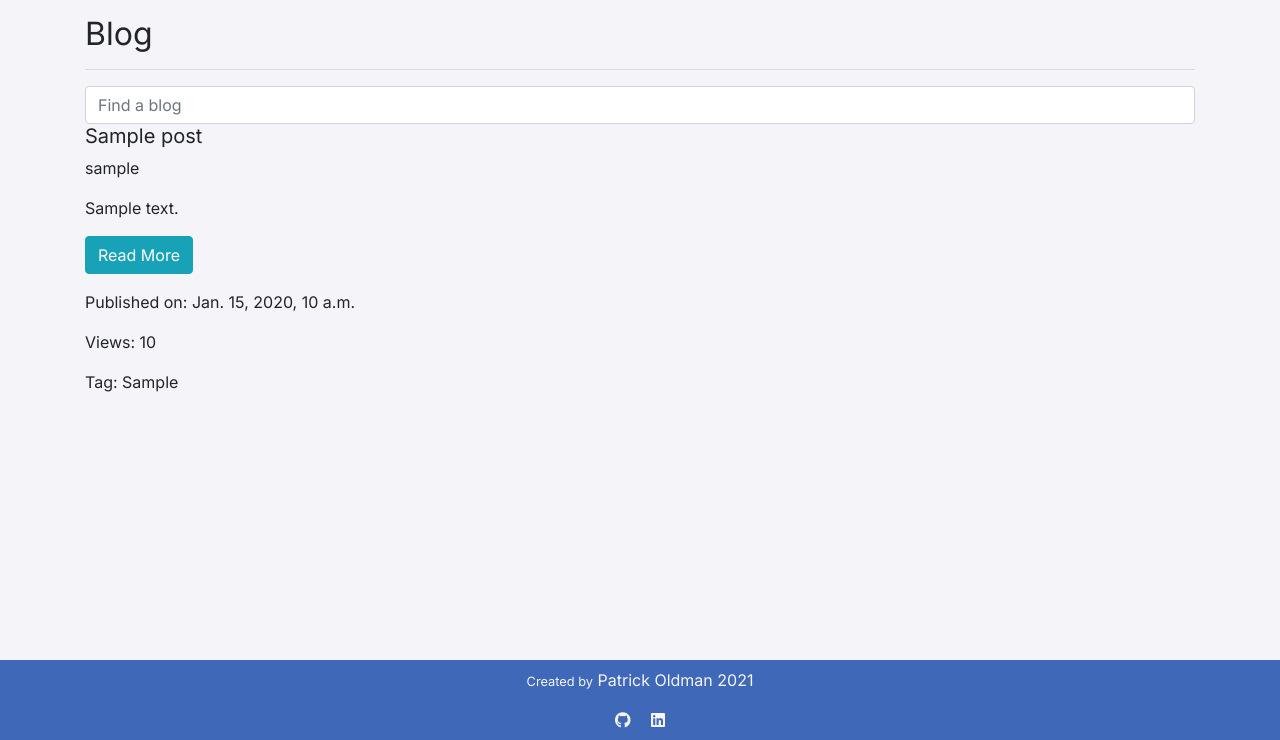
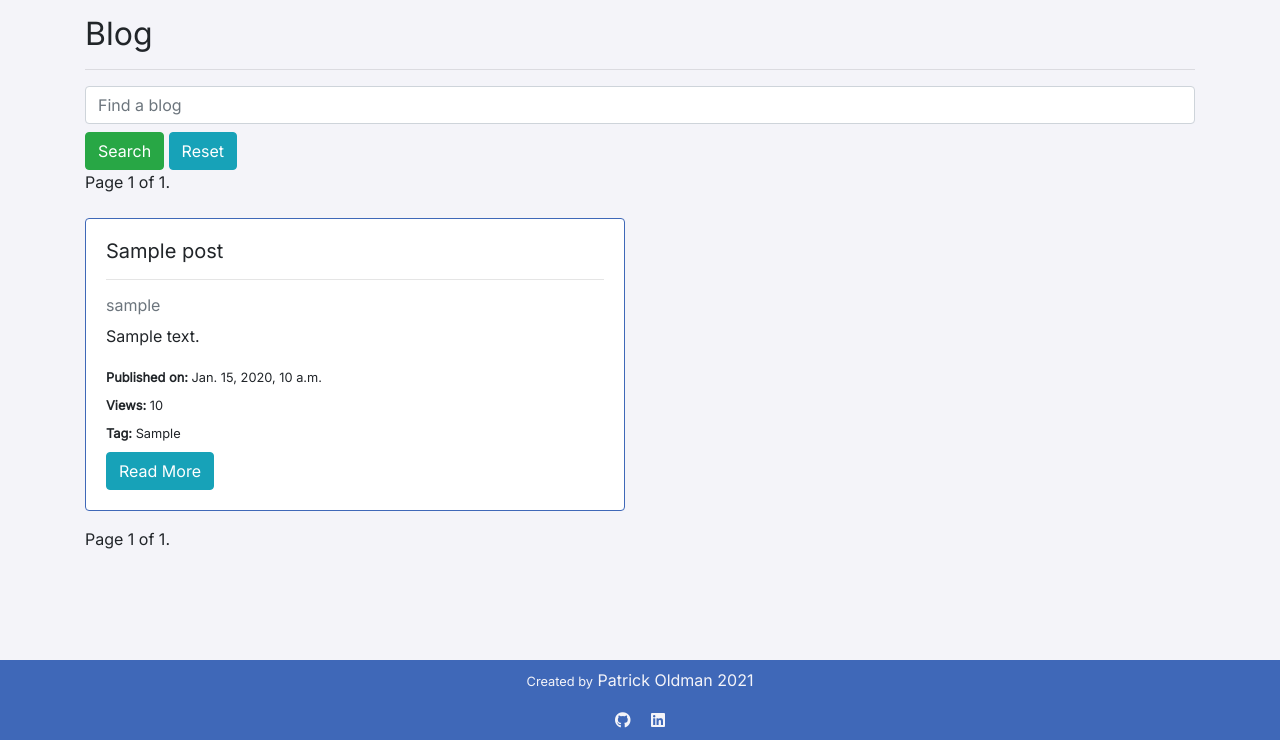
Before and after one commit to Oldman10000/ski-carinthia, a Django app: page /blog/ in a window 1280 px wide. Shown: the part 60-800 px from the top of the page. Run offline with Django 3.2, Linux system fonts and the light colour scheme; tables that the repository leaves empty hold one stand-in row (values such as "Sample post"); some libraries are stand-ins or nearby versions.

Commit message:
add pagination and improve search and appearance in blog app

```diff
--- a/blog/templates/blog/blogs.html
+++ b/blog/templates/blog/blogs.html
@@ -1,5 +1,9 @@
 {% extends 'base.html' %}
 {% load static %}
+
+{% block extra_css %}
+<link rel="stylesheet" href="{% static 'blog/css/blog.css' %}">
+{% endblock %}
 
 {% block content %}
 
@@ -14,26 +18,74 @@
             </div>
         </div>
         <div class="row">
-            <div class="col">
-                <form method="GET" action="{% url 'blogs' %}">
+            <div class="col-12 mb-2">
+                <form method="GET" id="search" action="{% url 'blogs' %}">
                     <input type="text" class="form-control" name="q" placeholder="Find a blog">
                 </form>
             </div>
+            <div class="col-4">
+                <button type="submit" form="search" class="btn btn-success">
+                    Search
+                </button>
+                <a href="{% url 'blogs' %}" class="btn btn-info">Reset</a>
+            </div>
         </div>
         <div class="row">
-            {% for post in posts %}
-            <div class="col">
-                <div class="col-xs-9">
-                    <h5>{{ post.title }}</h5>
-                    <p>{{ post.user_profile }}</p>
-                    <p>{{ post.content|truncatewords:30 }}</p>
-                    <p><a href="{% url 'post_detail' post.id %}" class="btn btn-info">Read More</a></p>
-                    <p><span class="boldtext">Published on:</span> {{ post.published_date }}</p>
-                    <p><span class="boldtext">Views:</span> {{ post.views }}</p>
-                    <p><span class="boldtext">Tag:</span> {{ post.tag }}</p>
+            <div class="col-12">
+                <div class="pagination">
+                    <span class="step-links text-center">
+                        {% if page_obj.has_previous %}
+                        <a href="?page=1">&laquo; First</a>
+                        <a href="?page={{ page_obj.previous_page_number }}">Previous</a>
+                        {% endif %}
+
+                        {% if page_obj.has_next %}
+                        <a href="?page={{ page_obj.next_page_number }}">Next</a>
+                        <a href="?page={{ page_obj.paginator.num_pages }}">Last &raquo;</a>
+                        {% endif %}
+                    </span>
+                </div>
+            </div>
+            {% if page_obj %}
+            <div class="col-12">
+                <span class="current">
+                    Page {{ page_obj.number }} of {{ page_obj.paginator.num_pages }}.
+                </span>
+            </div>
+            {% endif %}
+        </div>
+        <div class="row mt-4">
+            {% if page_obj %}
+            {% for post in page_obj %}
+            <div class="col-6">
+                <div class="card border-blue">
+                    <div class="card-body">
+                        <h5 class="card-title">{{ post.title }}</h5>
+                        <hr>
+                        <h6 class="card-subitle text-muted mb-2">{{ post.user_profile }}</h6>
+                        <p>{{ post.content|truncatewords:10 }}</p>
+                        <p class="mb-1"><small><strong>Published on:</strong> {{ post.published_date }}</small></p>
+                        <p class="mb-1"><small><strong>Views:</strong> {{ post.views }}</small></p>
+                        <p class="mb-2"><small><strong>Tag:</strong> {{ post.tag }}</small></p>
+                        <a href="{% url 'post_detail' post.id %}" class="btn btn-info">Read More</a>
+                    </div>
                 </div>
             </div>
             {% endfor %}
+            {% else %}
+            <div class="col">
+                <h5>:( No Posts Found{% if search_term %} for {{ search_term }}{% endif %}</h5>
+            </div>
+            {% endif %}
+        </div>
+        <div class="row mt-3">
+            {% if page_obj %}
+            <div class="col-12">
+                <span class="current">
+                    Page {{ page_obj.number }} of {{ page_obj.paginator.num_pages }}.
+                </span>
+            </div>
+            {% endif %}
         </div>
     </div>
 </main>
--- a/blog/views.py
+++ b/blog/views.py
@@ -2,6 +2,8 @@ from django.shortcuts import render, redirect, reverse, get_object_or_404
 from django.utils import timezone
 from django.contrib import messages
 from django.db.models import Q
+from django.core.paginator import Paginator
+
 from .models import Post
 from .forms import BlogPostForm
 from profiles.models import UserProfile
@@ -24,12 +26,18 @@ def blogs(request):
             return redirect(reverse('blogs'))
 
         queries = Q(
-            name__icontains=query) | Q(description__icontains=query)
+            title__icontains=query) | Q(
+                content__icontains=query) | Q(
+                    user_profile__user__username__icontains=query)
         posts = posts.filter(queries)
 
+    paginator = Paginator(posts, 2)
+    page_number = request.GET.get('page')
+    page_obj = paginator.get_page(page_number)
+
     context = {
-        'posts': posts,
         'search_term': query,
+        'page_obj': page_obj,
     }
 
     return render(request, "blog/blogs.html", context)
--- a/home/templates/home/index.html
+++ b/home/templates/home/index.html
@@ -5,6 +5,7 @@
 <link rel="stylesheet" href="https://unpkg.com/leaflet@1.7.1/dist/leaflet.css"
     integrity="sha512-xodZBNTC5n17Xt2atTPuE1HxjVMSvLVW9ocqUKLsCC5CXdbqCmblAshOMAS6/keqq/sMZMZ19scR4PsZChSR7A=="
     crossorigin="" />
+<link rel="stylesheet" href="{% static 'home/css/home.css' %}">
 {% endblock %}
 
 {% block content %}
--- a/static/css/base.css
+++ b/static/css/base.css
@@ -32,6 +32,10 @@ section, main {
     color: #3F68B8;
 }
 
+.border-blue {
+    border-color: #3F68B8;
+}
+
 #hero {
     background: url('/media/ski-background.jpg') no-repeat center center;
     background-size: cover;
@@ -53,16 +57,6 @@ section, main {
 
 .last-section {
     padding-bottom: 50px;
-}
-
-.card {
-    height: 400px;
-    width: auto;
-}
-
-.card-img-top {
-    height: 60%;
-    width: auto;
 }
 
 /* index map */
```
Also changed, not shown: home/static/home/css/home.css (added, +9 -0 lines), blog/static/blog/css/blog.css (added).
